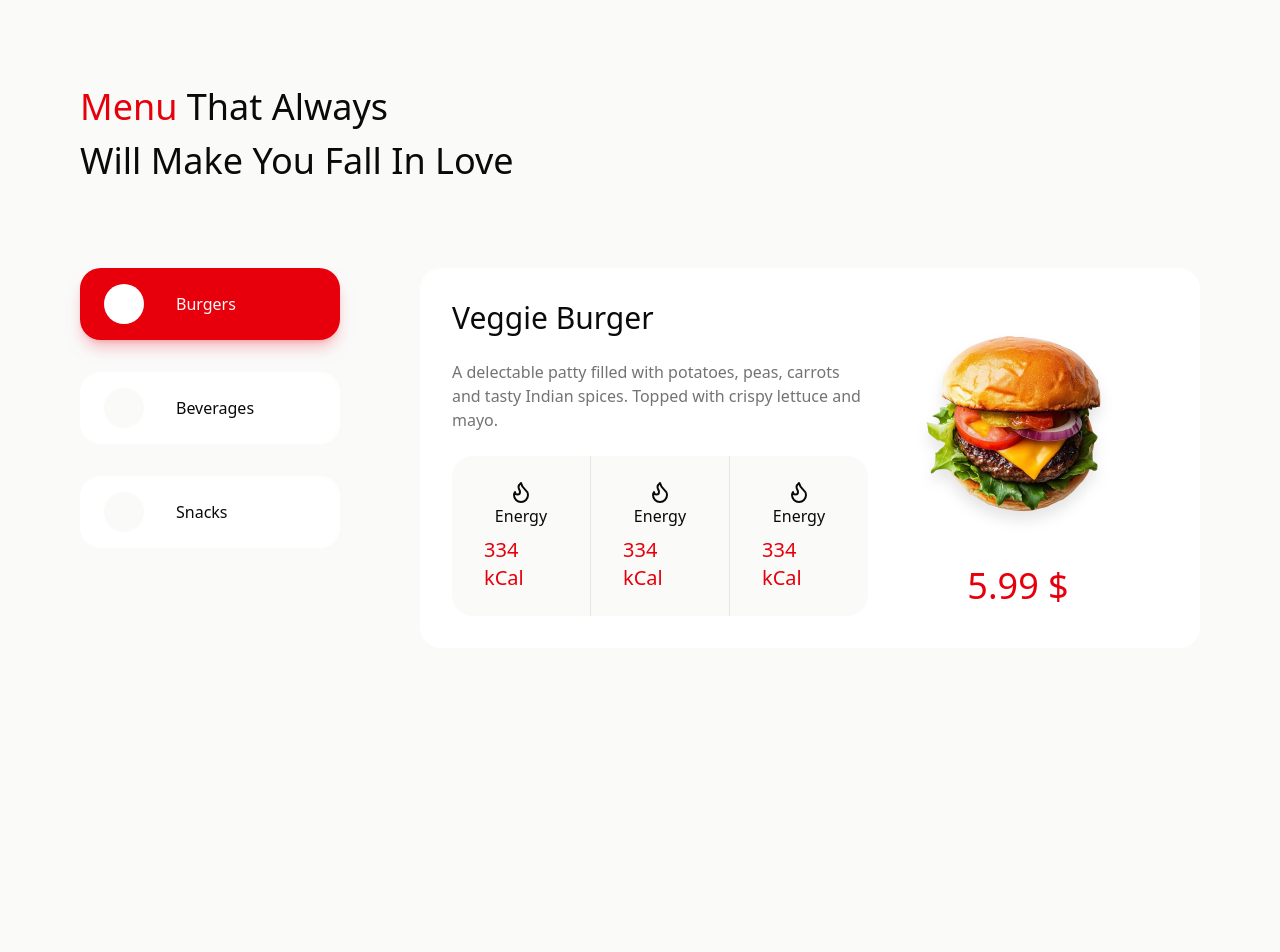
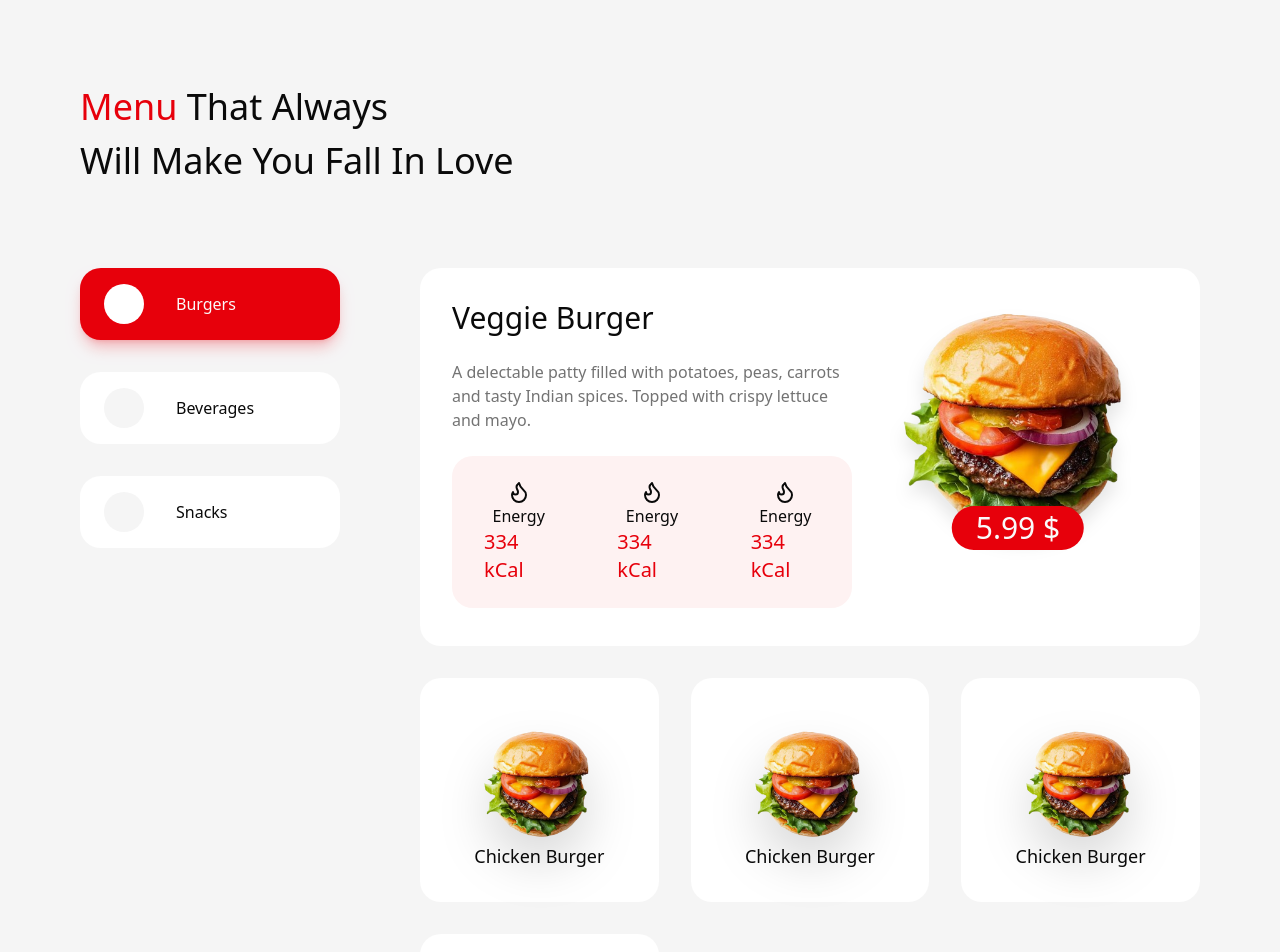
Before and after one commit to CodingDango/food-menu, a React (Vite) app: page / in a window 1280 px wide. Shown: the top 952 px of the page. Before the commit the page ends 808 px from the top, so only its background shows below. Built offline with nearby package versions, Linux system fonts and the light colour scheme.

Commit message:
before component refactor

```diff
--- a/src/App.tsx
+++ b/src/App.tsx
@@ -49,7 +49,7 @@ const products = [
 export default function Menu() {
   return (
     <div className="p-2xl grid place-items-center">
-      <div className="max-w-6xl w-full">
+      <div className="max-w-7xl w-full">
         <div className="flex flex-col gap-2xl">
           <h1 className="font-medium text-4xl leading-normal">
             <span className="text-primary">Menu</span> That Always <br /> Will
@@ -72,50 +72,101 @@ export default function Menu() {
             </div>
 
             <div className="flex flex-col gap-lg">
-              <div className="bg-card grid grid-cols-[1fr_300px] p-lg rounded-2xl">
-                <div className="flex flex-col gap-md">
+              <div className="bg-card grid grid-cols-[1fr_300px] p-lg rounded-2xl gap-sm  ">
+                <div className="space-y-md">
                   <h2 className="text-3xl font-medium ">Veggie Burger</h2>
                   <p className="text-muted-foreground">
                     A delectable patty filled with potatoes, peas, carrots and
                     tasty Indian spices. Topped with crispy lettuce and mayo.
                   </p>
-                  <div className="flex bg-stone-50 rounded-2xl overflow-hidden justify-between">
-                    <div className="px-lg py-md flex flex-col gap-xs border-r">
+                  <div className="bg-secondary rounded-2xl overflow-hidden justify-between inline-block">
+                    <div className="flex">
+                      <div className="py-md flex flex-col gap-xs">
+                        <div className="px-lg">
                           <div className="flex flex-col items-center">
-                        <FlameIcon/>
+                            <FlameIcon />
                             <span className="font-medium">Energy</span>
                           </div>
-                      <span className="text-xl font-medium text-primary">334 kCal</span>
+                          <span className="text-xl font-medium text-primary">
+                            334 kCal
+                          </span>
                         </div>
-                    <div className="px-lg py-md flex flex-col gap-xs border-r">
+                      </div>
+                      <div className="py-md flex flex-col gap-xs">
+                        <div className="px-lg">
                           <div className="flex flex-col items-center">
-                        <FlameIcon/>
+                            <FlameIcon />
                             <span className="font-medium">Energy</span>
                           </div>
-                      <span className="text-xl font-medium text-primary">334 kCal</span>
+                          <span className="text-xl font-medium text-primary">
+                            334 kCal
+                          </span>
                         </div>
-                    <div className="px-lg py-md flex flex-col gap-xs">
+                      </div>
+                      <div className="py-md flex flex-col gap-xs">
+                        <div className="px-lg">
                           <div className="flex flex-col items-center">
-                        <FlameIcon/>
+                            <FlameIcon />
                             <span className="font-medium">Energy</span>
                           </div>
-                      <span className="text-xl font-medium text-primary">334 kCal</span>
+                          <span className="text-xl font-medium text-primary">
+                            334 kCal
+                          </span>
+                        </div>
+                      </div>
+                    </div>
                   </div>
                 </div>
 
-                </div>
-
-                <div className="flex flex-col gap-sm">
+                <div className="flex flex-col gap-xs">
                   <div className="w-full md:w-[300px] h-[250px] relative flex-shrink-0">
                     <img
                       src="/burger.png"
                       alt="Burger"
-                      className="w-full h-full object-contain drop-shadow-xl"
+                      className="w-full h-full object-contain drop-shadow-xl scale-125"
                     />
+                    <span className="rounded-full px-md p-1 absolute bottom-0 left-1/2 -translate-x-1/2 text-3xl text-primary-foreground bg-primary font-medium self-center">
+                      5.99 $
+                    </span>
                   </div>
-                  <span className="text-4xl text-primary font-medium self-center">5.99 $</span>
                 </div>
-                <div></div>
+              </div>
+
+              <div className="grid grid-cols-3 gap-lg flex-wrap">
+                <div className="bg-card p-lg rounded-2xl flex flex-col items-center gap-lg">
+
+                    <div className="w-[150px] h-[100px]">
+                      <img src="/burger.png" className="object-contain drop-shadow-2xl" />
+                    </div>
+
+                    <p className="font-medium text-lg text-center">Chicken Burger</p>
+                </div>
+
+                <div className="bg-card p-lg rounded-2xl flex flex-col gap-lg items-center">
+
+                    <div className="w-[150px] h-[100px]">
+                      <img src="/burger.png" className="object-contain drop-shadow-2xl" />
+                    </div>
+
+                    <p className="font-medium text-lg text-center">Chicken Burger</p>
+                </div>
+                <div className="bg-card p-lg rounded-2xl flex flex-col gap-lg items-center">
+
+                    <div className="w-[150px] h-[100px]">
+                      <img src="/burger.png" className="object-contain drop-shadow-2xl" />
+                    </div>
+
+                    <p className="font-medium text-lg text-center">Chicken Burger</p>
+                </div>
+                <div className="bg-card p-lg rounded-2xl flex flex-col gap-lg items-center">
+
+                    <div className="w-[150px] h-[100px]">
+                      <img src="/burger.png" className="object-contain drop-shadow-2xl" />
+                    </div>
+
+                    <p className="font-medium text-lg text-center">Chicken Burger</p>
+                </div>
+
               </div>
             </div>
 
--- a/src/index.css
+++ b/src/index.css
@@ -53,7 +53,7 @@
 
 :root {
   --radius: 0.8rem;
-  --background: var(--color-stone-50);
+  --background: var(--color-neutral-100);
   --foreground: oklch(0.145 0 0);
   --card: oklch(1 0 0);
   --card-foreground: oklch(0.145 0 0);
@@ -61,7 +61,7 @@
   --popover-foreground: oklch(0.145 0 0);
   --primary: var(--color-red-600);
   --primary-foreground: oklch(0.985 0 0);
-  --secondary: oklch(0.97 0 0);
+  --secondary: var(--color-red-50);
   --secondary-foreground: oklch(0.205 0 0);
   --muted: oklch(0.97 0 0);
   --muted-foreground: oklch(0.556 0 0);
```
Lines whose indentation alone changed are shown as unchanged.
